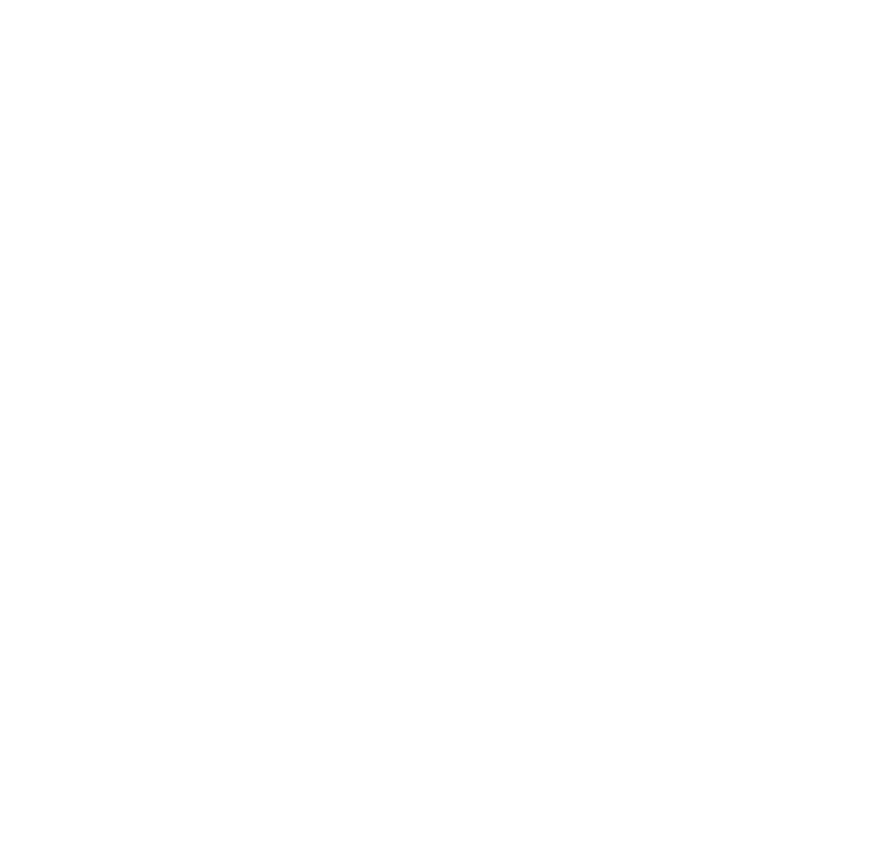
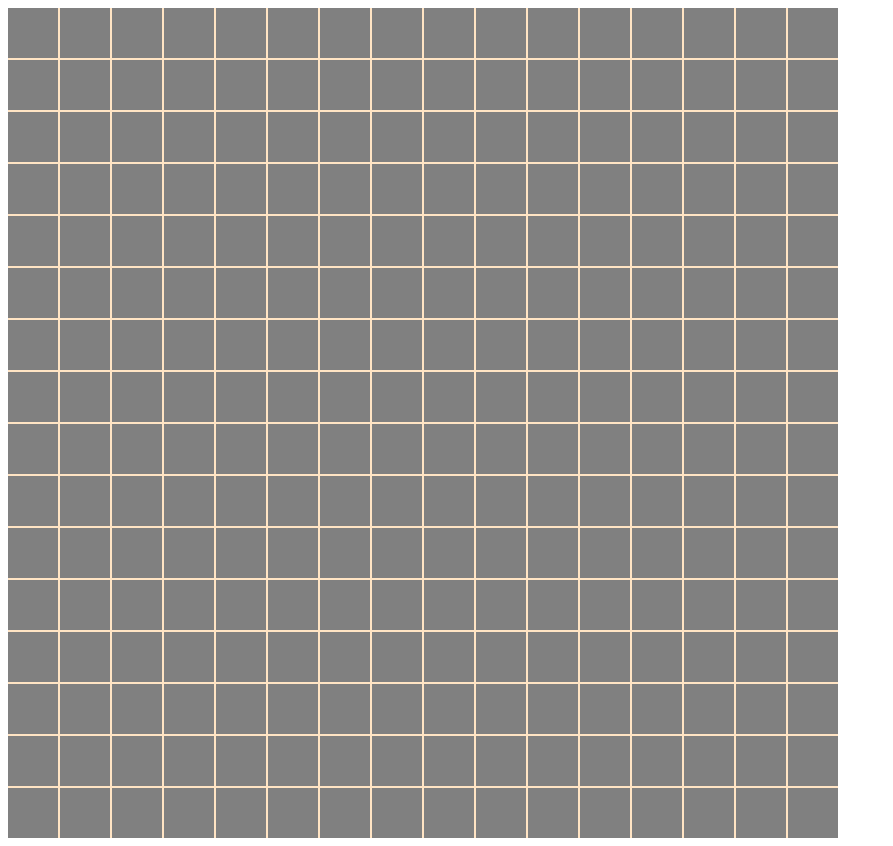
Before and after one commit to Ant1gen/EtchAScetch, a plain HTML site: page index.html in a window 1280 px wide. Shown: the whole page, without its empty margins (0-893 px from the left). Before the commit the page ends 800 px from the top, so only its background shows below. Drawn offline with Linux system fonts and the light colour scheme.

Commit message:
added style grid 16x16, added loop to fill the grid with divs

```diff
--- a/index.html
+++ b/index.html
@@ -5,10 +5,11 @@
     <meta http-equiv="X-UA-Compatible" content="IE=edge">
     <meta name="viewport" content="width=device-width, initial-scale=1.0">
     <title>Etch A Scetch</title>
-    <link href="style.css"></link>
-    <script src = "script.js"></script>
+    <link href="style.css" rel="stylesheet"></link>
+
 </head>
 <body>
-
+<div id="container"></div>
 </body>
+<script src = "script.js"></script>
 </html>
--- a/script.js
+++ b/script.js
@@ -0,0 +1,12 @@
+let container = document.getElementById("container");
+//container.innerHTML = "<p>Test</p>";
+function addDiv() {
+    let div = document.createElement('div');
+    div.classList.add('etch');
+    //div.setAttribute('style', 'border : 3px solid white; background : grey; width : 40px; height : 40px');
+
+    container.appendChild(div);
+}
+for (let i = 0; i< 256; i++){
+    addDiv();
+}
--- a/style.css
+++ b/style.css
@@ -0,0 +1,16 @@
+#container {
+    width:min-content;
+    background-color: bisque;
+    display: grid;
+    grid-template-columns: repeat(16, 50px);
+    grid-template-rows: repeat(16, 50px);
+    grid-gap: 2px;
+
+
+}
+
+.etch {
+
+    background : grey;
+
+}
```
